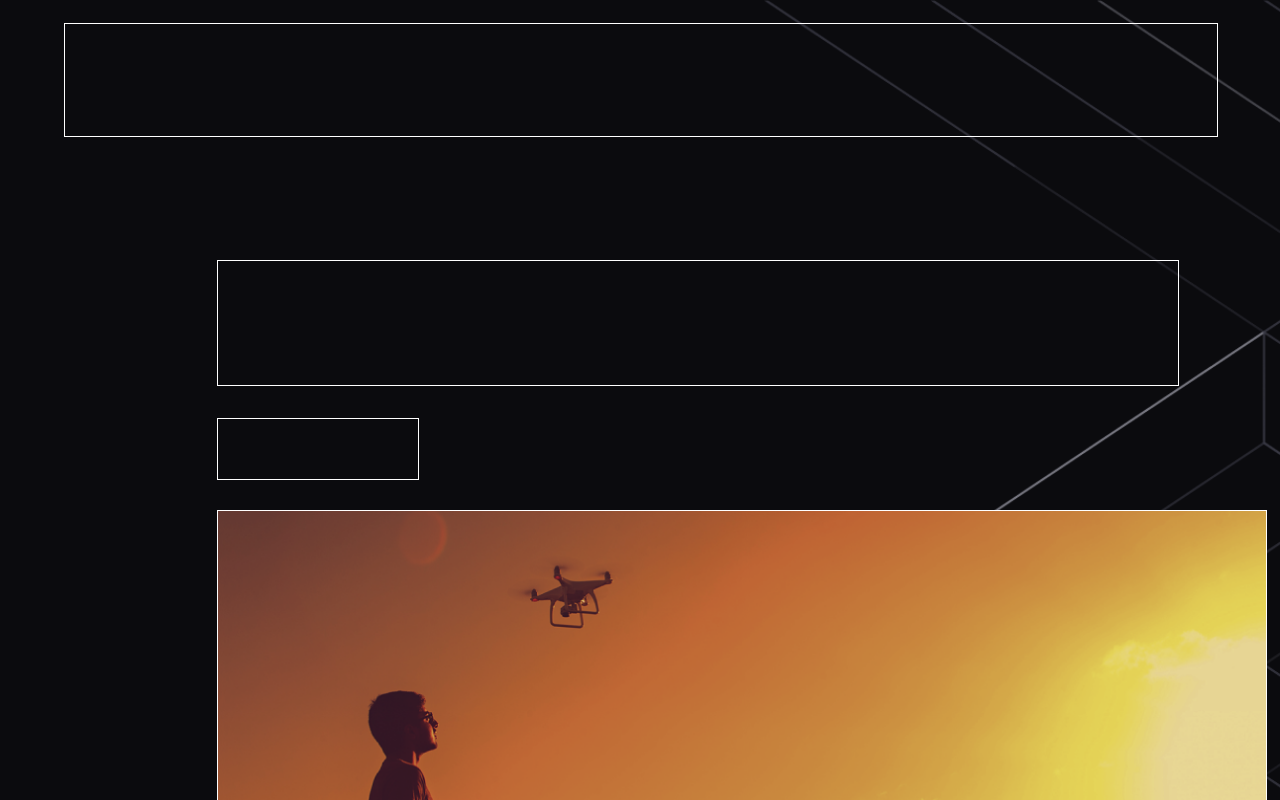
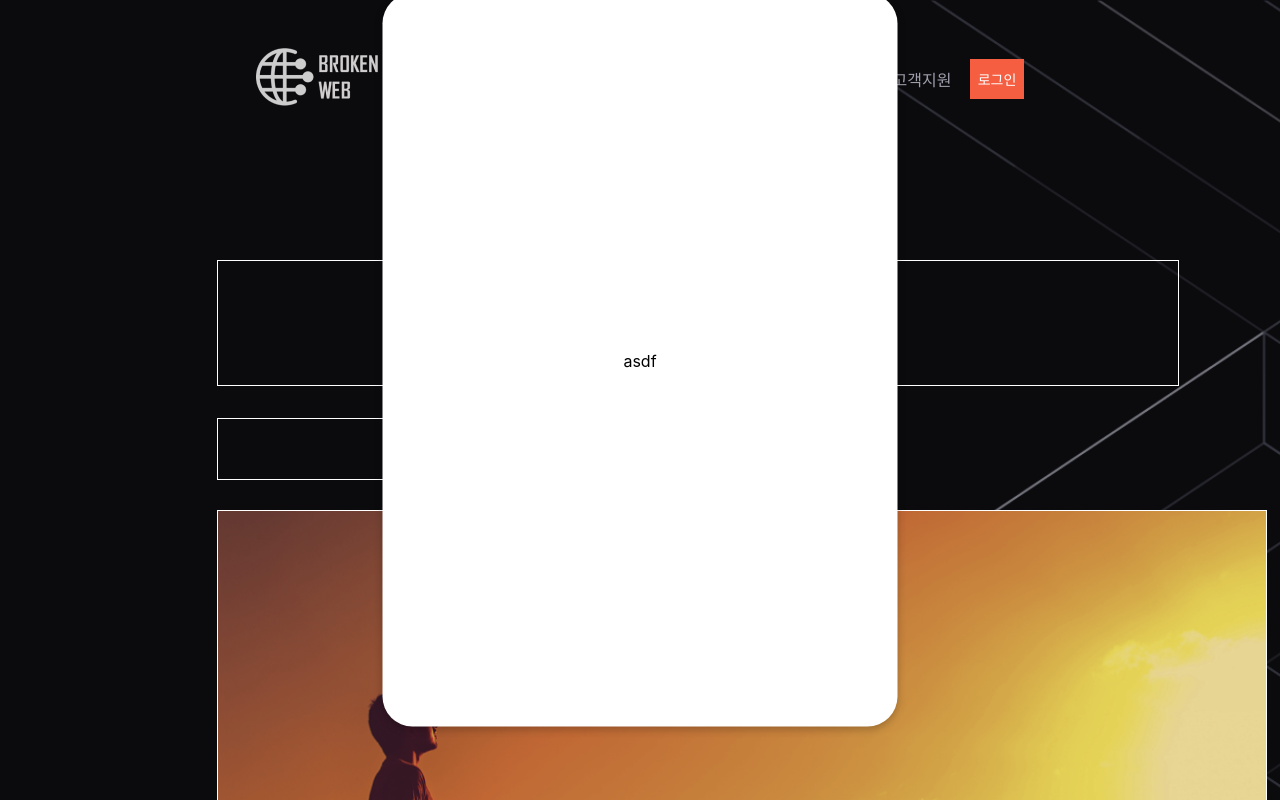
Before and after one commit to Advanced-web-programming/Front-end, a React (Create React App) app: page /rooms in a window 1280 px wide. Shown: the top 800 px of the page. Built offline with nearby package versions, Linux system fonts and the light colour scheme.

Commit message:
first init

```diff
--- a/package.json
+++ b/package.json
@@ -8,6 +8,8 @@
     "@testing-library/user-event": "^13.5.0",
     "react": "^18.2.0",
     "react-dom": "^18.2.0",
+    "react-modal": "^3.16.1",
+    "react-router-dom": "^6.9.0",
     "react-scripts": "5.0.1",
     "styled-components": "^5.3.9",
     "web-vitals": "^2.1.4",
--- a/src/App.js
+++ b/src/App.js
@@ -1,34 +1,37 @@
 import React from 'react';
 import styled from 'styled-components';
 
-import {Main} from './pages/main/Main'
+import { Main } from './pages/main/Main';
+import { LoginModal } from './template/loginModal/LoginModal';
+import { Nav } from './template/nav/Nav';
 
 const NavPosition = styled.div`
   position: absolute;
   height: 112px;
-  width: 90%;
-  margin: 23px 5%;
-  border: 1px solid white;
-`
+  width: 60%;
+  margin: 23px 20% 0 20%;
+  //   border: 1px solid white;
+  align-items: center;
+  justify-content: space-between;
+  display: flex;
+`;
 
 const Footer = styled.footer`
   width: 90%;
   height: 112px;
   margin: 23px 5%;
-`
+`;
 
 function App() {
   return (
     <>
       <NavPosition>
-
+        <Nav />
       </NavPosition>
-
+      <LoginModal />
       <Main />
 
-      <Footer>
-
-      </Footer>
+      <Footer></Footer>
     </>
   );
 }
--- /dev/null
+++ b/src/template/loginModal/LoginModal.jsx
@@ -0,0 +1,25 @@
+import styled from 'styled-components';
+import Modal from 'react-modal';
+
+const LoginPage = styled.div`
+  display: flex;
+  position: fixed;
+  width: 515px;
+  height: 733px;
+  top: 45%;
+  left: 50%;
+  transform: translate(-50%, -50%);
+  background: #ffffff;
+  border-radius: 30px;
+  justify-content: center;
+  align-items: center;
+  box-shadow: rgba(0, 0, 0, 0.24) 0px 3px 8px;
+`;
+
+export function LoginModal(props) {
+  return (
+    <>
+      <LoginPage>asdf</LoginPage>
+    </>
+  );
+}
--- /dev/null
+++ b/src/template/nav/Nav.jsx
@@ -0,0 +1,74 @@
+import styled from 'styled-components';
+import Logo from '../../assets/Logo.png';
+import { BrowserRouter, Route, Link } from 'react-router-dom';
+import { useState } from 'react';
+import { useEffect } from 'react';
+import { LoginModal } from '../loginModal/LoginModal';
+
+const LogoPosition = styled.img`
+  width: 154px;
+  height: 73px;
+`;
+
+const NavMenuPosition = styled.div`
+  display: flex;
+  flex-direction: row;
+  align-items: center;
+  padding: 0px;
+  gap: 16px;
+  width: max-content;
+`;
+
+const NavItemLink = styled(Link)`
+  display: flex;
+  flex-direction: row;
+  align-items: center;
+  justify-content: center;
+  color: #9f9fac;
+  text-decoration: none;
+  padding: 8px 16px;
+  gap: 8px;
+  width: 4rem;
+  height: 1rem;
+`;
+
+const Login = styled.button`
+  display: flex;
+  justify-content: center;
+  align-items: center;
+  padding: 0px;
+  gap: 16px;
+  border: none;
+  background: #f55e41;
+  color: #ffffff;
+  width: 80px;
+  height: 40px;
+  font-size: 14px;
+`;
+
+export function Nav() {
+  useEffect(() => {
+    console.log(window.location.href);
+  });
+  return (
+    <>
+      <NavMenuPosition>
+        <LogoPosition src={Logo} />
+        <BrowserRouter>
+          <NavItemLink to="/">메인</NavItemLink>
+          <NavItemLink to="/info">회사소개</NavItemLink>
+          <NavItemLink to="/summary">사업개요</NavItemLink>
+          <NavItemLink to="/recruitment">인재채용</NavItemLink>
+          <NavItemLink to="/help">고객지원</NavItemLink>
+          {/* <Switch>
+              <Route exact path="/" component={Home} />
+              <Route path="/photo" component={Photo} />
+              <Route path="/rooms" component={Rooms} />
+            </Switch> */}
+        </BrowserRouter>
+      </NavMenuPosition>
+      <Login>로그인</Login>
+      {/* <LoginModal /> */}
+    </>
+  );
+}
```
Also changed, not shown: src/assets/Logo.png (added), 1 other file (tests, documents, lock files or other folders).
